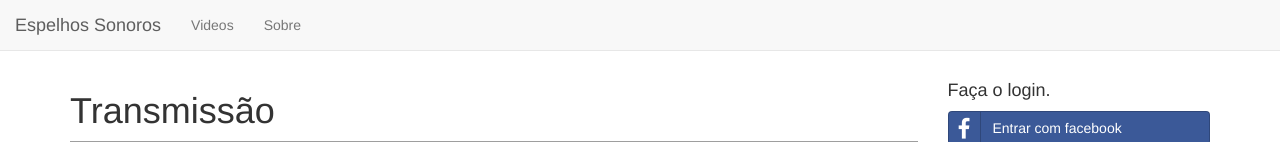
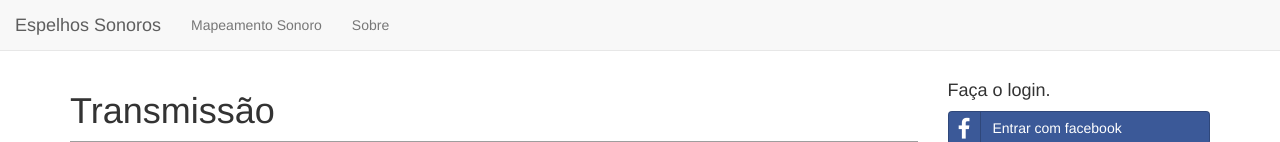
Before and after one commit to espelho-sonoro/server, a Flask app: page / in a window 1280 px wide. Shown: the top 142 px of the page. Run offline with Flask 2, Linux system fonts and the light colour scheme; some libraries are stand-ins or nearby versions; grey boxes are pictures that could not be loaded.

Commit message:
Change menu item videos to sound_mapping

```diff
--- a/espelhos_sonoros/templates/layout.html
+++ b/espelhos_sonoros/templates/layout.html
@@ -16,7 +16,7 @@
         <a class="navbar-brand" href="/">Espelhos Sonoros</a>
       </div>
       <ul class="nav navbar-nav">
-        <li><a href="/videos">Videos</a></li>
+        <li><a href="/soundMapping">Mapeamento Sonoro</a></li>
       </ul>
       <ul class="nav navbar-nav">
         <li><a href="/about">Sobre</a></li>
```
Also changed, not shown: espelhos_sonoros/templates/sound_mapping.html (renamed from espelhos_sonoros/templates/videos.html).
